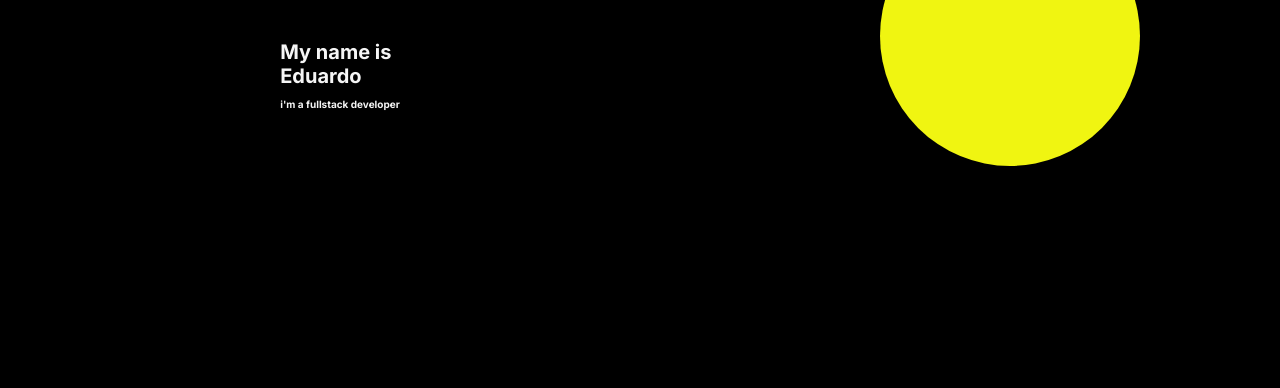
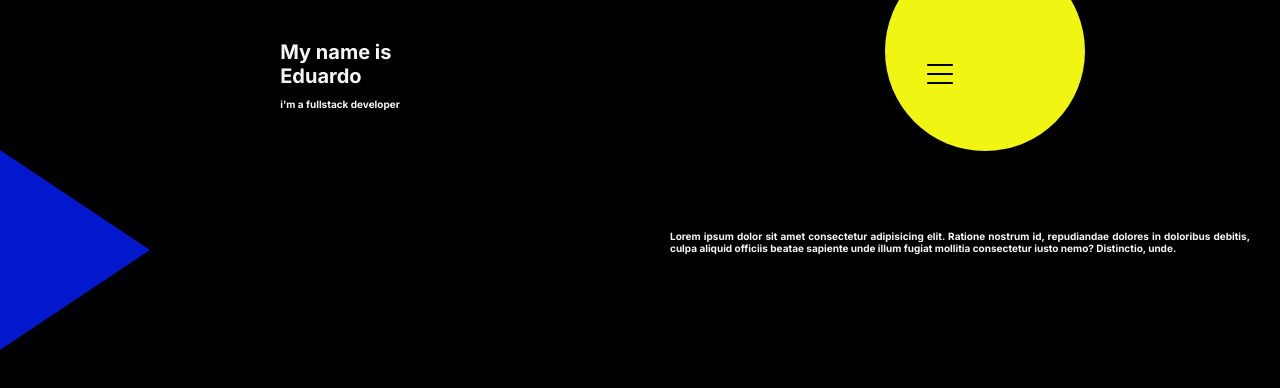
Before and after one commit to eduardocanoperez/portfolioWeb, a plain HTML site: page index.html in a window 1280 px wide. Drawn offline with Linux system fonts and the light colour scheme.

Commit message:
se agragan las secciones de presentacion y la pequeña descripcion, se agragan los estilos de las 2 secciones

```diff
--- a/index.html
+++ b/index.html
@@ -17,13 +17,17 @@
             <li class="hero-name-position"><p>i'm a fullstack developer</p></li>
         </ul>
         <ul>
-            <li>
-                <span class="hero-menu-icon"><a href="#">///</a></span>
-            </li>
+            <img src="./img-icons/icons8-menu-rounded-50.png" class="hero-menu-icon"></img>
             <li>
                 <div class="hero-yellow__circle"></div>
             </li>
         </ul>
     </header>
+    <main>
+        <section class="main-description">
+            <div class="blue-triangle"></div>
+            <p class="main-description__parraf">Lorem ipsum dolor sit amet consectetur adipisicing elit. Ratione nostrum id, repudiandae dolores in doloribus debitis, culpa aliquid officiis beatae sapiente unde illum fugiat mollitia consectetur iusto nemo? Distinctio, unde.</p>
+        </section>
+    </main>
 </body>
 </html>
--- a/styles/main.css
+++ b/styles/main.css
@@ -36,12 +36,36 @@ body {
     color: var(--main-white-color);
 }
 .hero-menu-icon {
-
+    display: inline-block;
+    width: 3rem;
+    height: 3rem;
+    background-size: cover;
+    background-position: center;
+    background-repeat: no-repeat;
 }
 .hero-yellow__circle {
+    height: 20rem;
+    width: 20rem;
+    border-radius: 50%;
+    margin: -14rem 0 0 -4rem;
     background-color: var(--main-yellow-color);
-    height: 26rem;
-    width: 26rem;
-    border-radius: 50%;
-    margin: -9rem -14rem 0 0;
+    position: absolute;
+    z-index: -1;
 }
+.main-description {
+    display: grid;
+    grid-template-columns: 1fr 1fr;
+}
+.blue-triangle {
+    height: 0;
+    width: 0;
+    border-left: 15rem solid var(--main-blue-color);
+    border-top: 10rem solid transparent;
+    border-bottom: 10rem solid transparent;
+}
+.main-description__parraf {
+    font-weight: 600;
+    color: var(--main-white-color);
+    margin: 8rem 3rem;
+    text-align: justify;
+}
```
